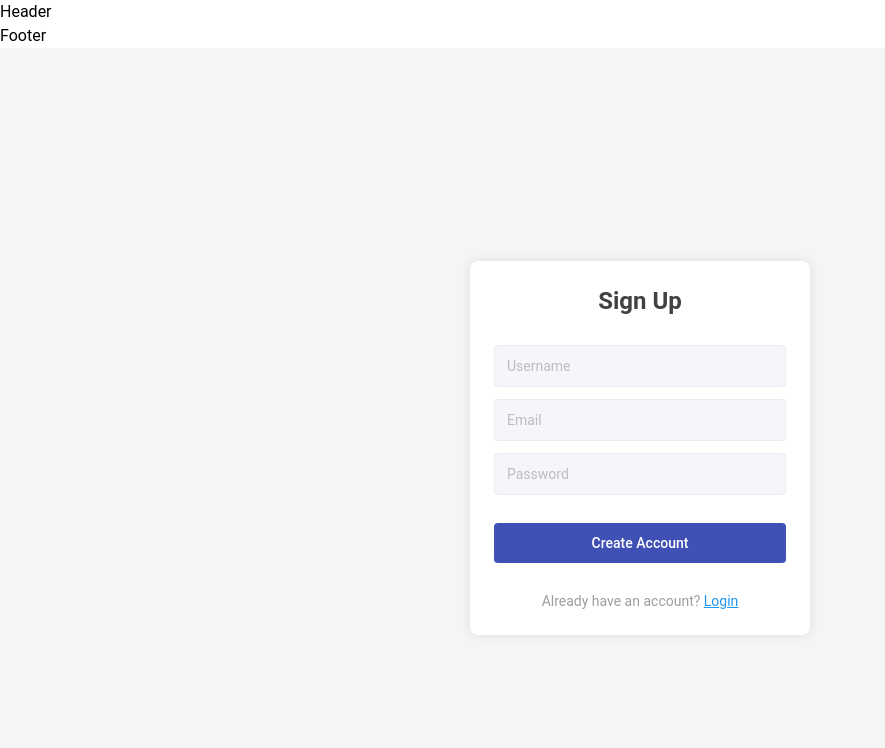
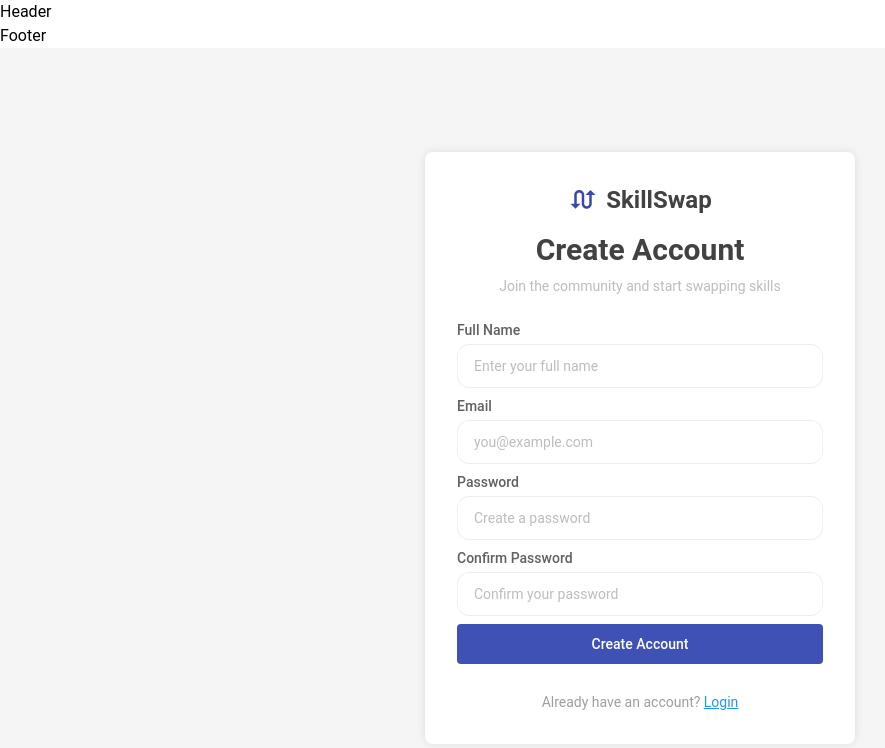
Before and after one commit to ahmedabdelhamed71/depi-project, a React (Vite) app: page /register in a window 1280 px wide. Shown: the top 748 px of the page, without its empty margins (0-885 px from the left). Built offline with nearby package versions, Linux system fonts and the light colour scheme.

Commit message:
update home and Register

```diff
--- a/package.json
+++ b/package.json
@@ -10,11 +10,14 @@
     "preview": "vite preview"
   },
   "dependencies": {
+    "@hookform/resolvers": "^5.2.2",
     "@material-tailwind/react": "^2.1.10",
     "react": "^18.3.1",
     "react-dom": "^18.3.1",
+    "react-hook-form": "^7.75.0",
     "react-icons": "^5.6.0",
-    "react-router-dom": "^7.14.1"
+    "react-router-dom": "^7.14.1",
+    "yup": "^1.7.1"
   },
   "devDependencies": {
     "@eslint/js": "^9.36.0",
--- a/src/pages/Login/Login.jsx
+++ b/src/pages/Login/Login.jsx
@@ -1,106 +1,121 @@
 import React from 'react'
-import { useState } from "react";
 import { Link } from "react-router-dom";
 import { useNavigate } from "react-router-dom";
+import { MdOutlineSwapCalls } from "react-icons/md";
+import { useForm } from "react-hook-form";
+import { yupResolver } from "@hookform/resolvers/yup";
+import * as yup from "yup";
+
+const Schema = yup.object({
+  email: yup
+    .string()
+    .required("Email is required")
+    .email("Email is not valid"),
+
+  password: yup
+    .string()
+    .required("Password is required")
+    .min(6, "Password must be at least 6 characters"),
+});
+
 const Login = () => {
-   const navigate = useNavigate();
+  const navigate = useNavigate();
 
-  const [loginInfo, setLoginInfo] = useState({
-    email: "",
-    password: "",
+  const {
+    register,
+    handleSubmit,
+    formState: { errors },
+  } = useForm({
+    resolver: yupResolver(Schema),
   });
 
-  const [error, setError] = useState("");
-
-  const handleChange = (e) => {
-    setLoginInfo({
-      ...loginInfo,
-      [e.target.name]: e.target.value,
-    });
-  };
-
-  const handleLogin = (e) => {
-    e.preventDefault();
-
-    if (loginInfo.email.trim() === "" || loginInfo.password.trim() === "") {
-      setError("Please fill all fields");
-      return;
-    }
-
-    const savedUser = JSON.parse(localStorage.getItem("user"));
-
-    if (!savedUser) {
-      setError("No account found, please register first");
-      return;
-    }
-
-    if (
-      savedUser.email === loginInfo.email &&
-      savedUser.password === loginInfo.password
-    ) {
-      setError("");
-      navigate("/"); // 🔥 يروح للـ Home
-    } else {
-      setError("Invalid email or password");
-    }
+  const userSubmit = (data) => {
+    console.log(data);
+    navigate("/");
   };
 
   return (
     <div className="min-h-screen flex items-center justify-center bg-gray-100">
+      <form
+        onSubmit={handleSubmit(userSubmit)}
+        className="bg-white text-gray-500 w-full max-w-[430px] mx-4 md:p-8 p-6 py-10 text-left text-sm rounded-lg shadow-[0px_0px_10px_0px] shadow-black/10"
+      >
+        <div className="flex items-center justify-center gap-2 mb-4">
+          <MdOutlineSwapCalls className="text-indigo-600 text-3xl" />
 
-      <form
-        onSubmit={handleLogin}
-        className="bg-white text-gray-500 max-w-[350px] mx-4 md:p-6 p-4 text-left text-sm rounded-xl shadow-[0px_0px_10px_0px] shadow-black/10"
-      >
+          <h2 className="text-2xl font-bold text-gray-800">
+            SkillSwap
+          </h2>
+        </div>
 
-        <h2 className="text-2xl font-semibold mb-6 text-center text-gray-800">
-          Login Now
-        </h2>
+        <h1 className="text-3xl font-bold text-center text-gray-800 mb-2">
+          Welcome Back
+        </h1>
+
+        <h6 className="text-sm font-normal text-center text-gray-400 mb-6">
+          Log in to continue your learning journey
+        </h6>
+
+        <label className="block text-sm font-medium text-gray-700 mb-1">
+          Email
+        </label>
 
         <input
-          name="email"
-          value={loginInfo.email}
-          onChange={handleChange}
-          className="w-full border my-3 border-gray-500/30 outline-none rounded-full py-2.5 px-4"
+          {...register("email")}
+          className="w-full h-11 border border-gray-200 bg-white rounded-xl px-4 outline-none text-gray-700 placeholder:text-gray-400 mb-2"
           type="email"
-          placeholder="Enter your email"
+          placeholder="you@example.com"
         />
 
+        {errors.email && (
+          <p className="text-red-500 text-xs mb-2">
+            {errors.email.message}
+          </p>
+        )}
+
+        <label className="block text-sm font-medium text-gray-700 mb-1">
+          Password
+        </label>
+
         <input
-          name="password"
-          value={loginInfo.password}
-          onChange={handleChange}
-          className="w-full border mt-1 border-gray-500/30 outline-none rounded-full py-2.5 px-4"
+          {...register("password")}
+          className="w-full h-11 border border-gray-200 bg-white rounded-xl px-4 outline-none text-gray-700 placeholder:text-gray-400 mb-2"
           type="password"
           placeholder="Enter your password"
         />
 
-        <div className="text-right py-4">
-          <Link to="/wrong-page" className="text-blue-600 underline">
-            Forgot Password
-          </Link>
-        </div>
-
-        {error && (
-          <p className="text-red-500 text-center mb-3">
-            {error}
+        {errors.password && (
+          <p className="text-red-500 text-xs mb-2">
+            {errors.password.message}
           </p>
         )}
+        <div className="flex items-center justify-between mb-4">
+  <label className="flex items-center gap-2 text-sm text-gray-600">
+    <input
+      type="checkbox"
+      className="w-4 h-4 accent-indigo-500"
+    />
+    Remember me
+  </label>
+
+  <Link to='*' className="text-indigo-600 hover:underline">
+    Forgot password?
+  </Link>
+</div>
 
         <button
           type="submit"
-          className="w-full mb-3 bg-indigo-500 hover:bg-indigo-600/90 active:scale-95 transition py-2.5 rounded-full text-white"
+          className="w-full mb-3 bg-indigo-500 hover:bg-indigo-600 transition-all active:scale-95 py-2.5 rounded text-white font-medium"
         >
-          Log in
+          Log In
         </button>
 
         <p className="text-center mt-4">
-          Don’t have an account?{" "}
+          Don't have an account?{" "}
           <Link to="/register" className="text-blue-500 underline">
-            Sign up Now
+            Sign up
           </Link>
         </p>
-
       </form>
     </div>
   );
--- a/src/pages/Register/Register.jsx
+++ b/src/pages/Register/Register.jsx
@@ -1,102 +1,132 @@
 import React from 'react'
-import { useState } from "react";
 import { Link } from "react-router-dom";
 import { useNavigate } from "react-router-dom";
+import { MdOutlineSwapCalls } from "react-icons/md";
+import { useForm } from "react-hook-form";
+import { yupResolver } from "@hookform/resolvers/yup";
+import * as yup from "yup";
+
+const Schema = yup.object({
+  username: yup.string().required("Full name is required"),
+
+  email: yup
+    .string()
+    .required("Email is required")
+    .email("Email is not valid"),
+
+  password: yup
+    .string()
+    .required("Password is required")
+    .min(6, "Password must be at least 6 characters"),
+
+  confirmPassword: yup
+    .string()
+    .required("Confirm password is required")
+    .oneOf([yup.ref("password")], "Passwords must match"),
+});
+
 const Register = () => {
-const navigate = useNavigate();
+  const navigate = useNavigate();
 
-  const [userInfo, setUserInfo] = useState({
-    username: "",
-    email: "",
-    password: "",
+  const {
+    register,
+    handleSubmit,
+    formState: { errors },
+  } = useForm({
+    resolver: yupResolver(Schema),
   });
 
-  const [error, setError] = useState("");
-
-  const handleChange = (e) => {
-    setUserInfo({
-      ...userInfo,
-      [e.target.name]: e.target.value,
-    });
-  };
-
-  const userSubmit = (e) => {
-    e.preventDefault();
-
-    if (userInfo.username.trim() === "") {
-      setError("Username is required");
-      return;
-    }
-
-    if (userInfo.email.trim() === "") {
-      setError("Email is required");
-      return;
-    }
-
-    if (!userInfo.email.includes("@")) {
-      setError("Email is not valid");
-      return;
-    }
-
-    if (userInfo.password.trim() === "") {
-      setError("Password is required");
-      return;
-    }
-
-    if (userInfo.password.length < 6) {
-      setError("Password must be at least 6 characters");
-      return;
-    }
-
-    setError("");
-
-    localStorage.setItem("user", JSON.stringify(userInfo));
-
+  const userSubmit = (data) => {
+    console.log(data);
     navigate("/login");
   };
 
   return (
     <div className="min-h-screen flex items-center justify-center bg-gray-100">
+      <form
+        onSubmit={handleSubmit(userSubmit)}
+        className="bg-white text-gray-500 w-full max-w-[430px] mx-4 md:p-8 p-6 py-10 text-left text-sm rounded-lg shadow-[0px_0px_10px_0px] shadow-black/10"
+      >
+        <div className="flex items-center justify-center gap-2 mb-4">
+          <MdOutlineSwapCalls className="text-indigo-600 text-3xl" />
 
-      <form
-        onSubmit={userSubmit}
-        className="bg-white text-gray-500 w-full max-w-[340px] mx-4 md:p-6 p-4 py-8 text-left text-sm rounded-lg shadow-[0px_0px_10px_0px] shadow-black/10"
-      >
+          <h2 className="text-2xl font-bold text-gray-800">
+            SkillSwap
+          </h2>
+        </div>
 
-        <h2 className="text-2xl font-bold mb-6 text-center text-gray-800">
-          Sign Up
-        </h2>
+        <h1 className="text-3xl font-bold text-center text-gray-800 mb-2">
+          Create Account
+        </h1>
+
+        <h6 className="text-sm font-normal text-center text-gray-400 mb-6">
+          Join the community and start swapping skills
+        </h6>
+
+        <label className="block text-sm font-medium text-gray-700 mb-1">
+          Full Name
+        </label>
 
         <input
-          name="username"
-          value={userInfo.username}
-          onChange={handleChange}
-          className="w-full border mt-1 bg-indigo-500/5 mb-2 border-gray-500/10 outline-none rounded py-2.5 px-3"
-          type="text"
-          placeholder="Username"
+          {...register("username")}
+          className="w-full h-11 border border-gray-200 bg-white rounded-xl px-4 outline-none text-gray-700 placeholder:text-gray-400 mb-2"
+          placeholder="Enter your full name"
         />
 
+        {errors.username && (
+          <p className="text-red-500 text-xs mb-2">
+            {errors.username.message}
+          </p>
+        )}
+
+        <label className="block text-sm font-medium text-gray-700 mb-1">
+          Email
+        </label>
+
         <input
-          name="email"
-          value={userInfo.email}
-          onChange={handleChange}
-          className="w-full border mt-1 bg-indigo-500/5 mb-2 border-gray-500/10 outline-none rounded py-2.5 px-3"
+          {...register("email")}
+          className="w-full h-11 border border-gray-200 bg-white rounded-xl px-4 outline-none text-gray-700 placeholder:text-gray-400 mb-2"
           type="email"
-          placeholder="Email"
+          placeholder="you@example.com"
         />
 
+        {errors.email && (
+          <p className="text-red-500 text-xs mb-2">
+            {errors.email.message}
+          </p>
+        )}
+
+        <label className="block text-sm font-medium text-gray-700 mb-1">
+          Password
+        </label>
+
         <input
-          name="password"
-          value={userInfo.password}
-          onChange={handleChange}
-          className="w-full border mt-1 bg-indigo-500/5 mb-7 border-gray-500/10 outline-none rounded py-2.5 px-3"
+          {...register("password")}
+          className="w-full h-11 border border-gray-200 bg-white rounded-xl px-4 outline-none text-gray-700 placeholder:text-gray-400 mb-2"
           type="password"
-          placeholder="Password"
+          placeholder="Create a password"
         />
 
-        {error && (
-          <p className="text-red-500 text-center mb-3">
-            {error}
+        {errors.password && (
+          <p className="text-red-500 text-xs mb-2">
+            {errors.password.message}
+          </p>
+        )}
+
+        <label className="block text-sm font-medium text-gray-700 mb-1">
+          Confirm Password
+        </label>
+
+        <input
+          {...register("confirmPassword")}
+          className="w-full h-11 border border-gray-200 bg-white rounded-xl px-4 outline-none text-gray-700 placeholder:text-gray-400 mb-2"
+          type="password"
+          placeholder="Confirm your password"
+        />
+
+        {errors.confirmPassword && (
+          <p className="text-red-500 text-xs mb-2">
+            {errors.confirmPassword.message}
           </p>
         )}
 
@@ -113,11 +143,8 @@ const navigate = useNavigate();
             Login
           </Link>
         </p>
-
       </form>
     </div>
   );
 };
-
-
 export default Register
```
Also changed, not shown: 1 other file (tests, documents, lock files or other folders).
